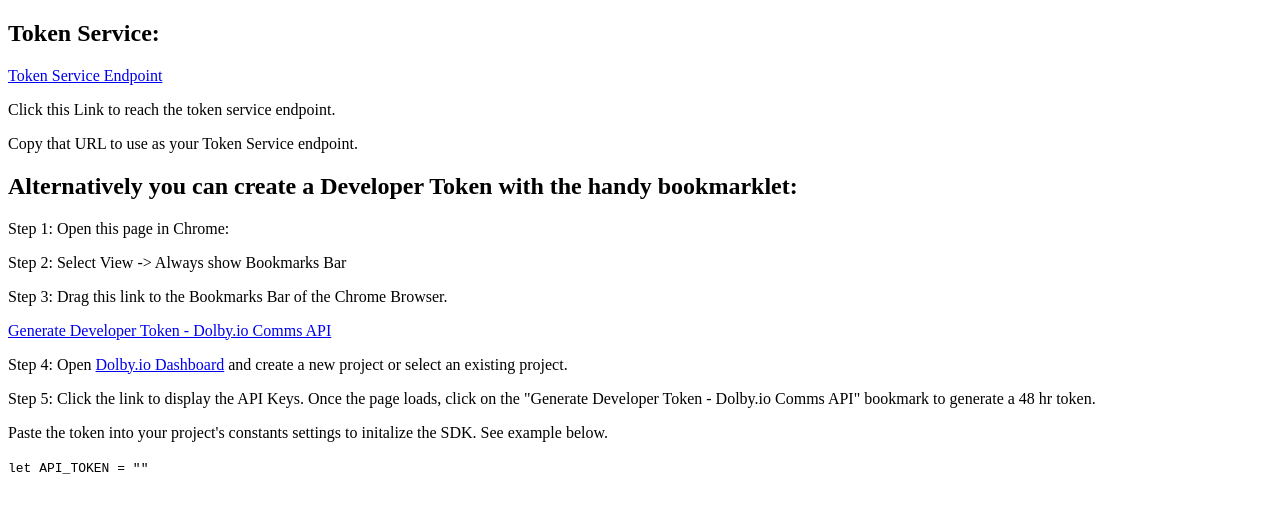
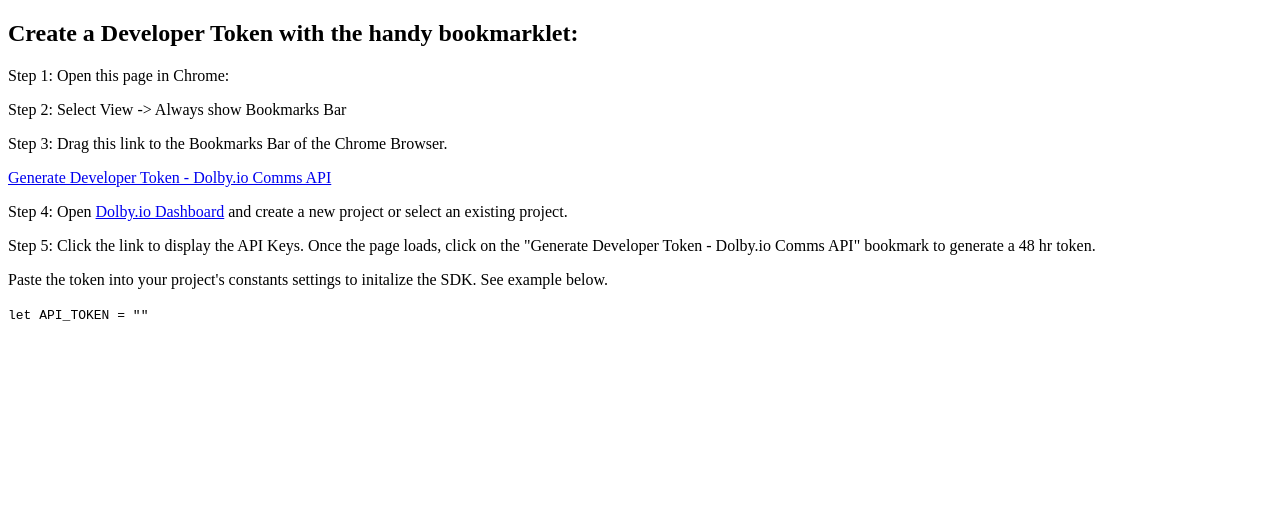
Before and after one commit to dzeitman/developer-token-bookmark, a website: page www/index.html in a window 1280 px wide. Drawn offline with Linux system fonts and the light colour scheme.

Commit message:
Update index.html

```diff
--- a/www/index.html
+++ b/www/index.html
@@ -9,14 +9,7 @@
 </head>
 
 <body>
-<h2>Token Service:</h2>
-    <a href="/api/token-service/">
-        Token Service Endpoint
-    </a>
-    <p>Click this Link to reach the token service endpoint.</p>
-    <p>Copy that URL to use as your Token Service endpoint.</p>
-
-    <H2>Alternatively you can create a Developer Token with the handy bookmarklet:</H2>
+    <H2>Create a Developer Token with the handy bookmarklet:</H2>
     <p>
         Step 1: Open this page in Chrome:
     </p>
```
